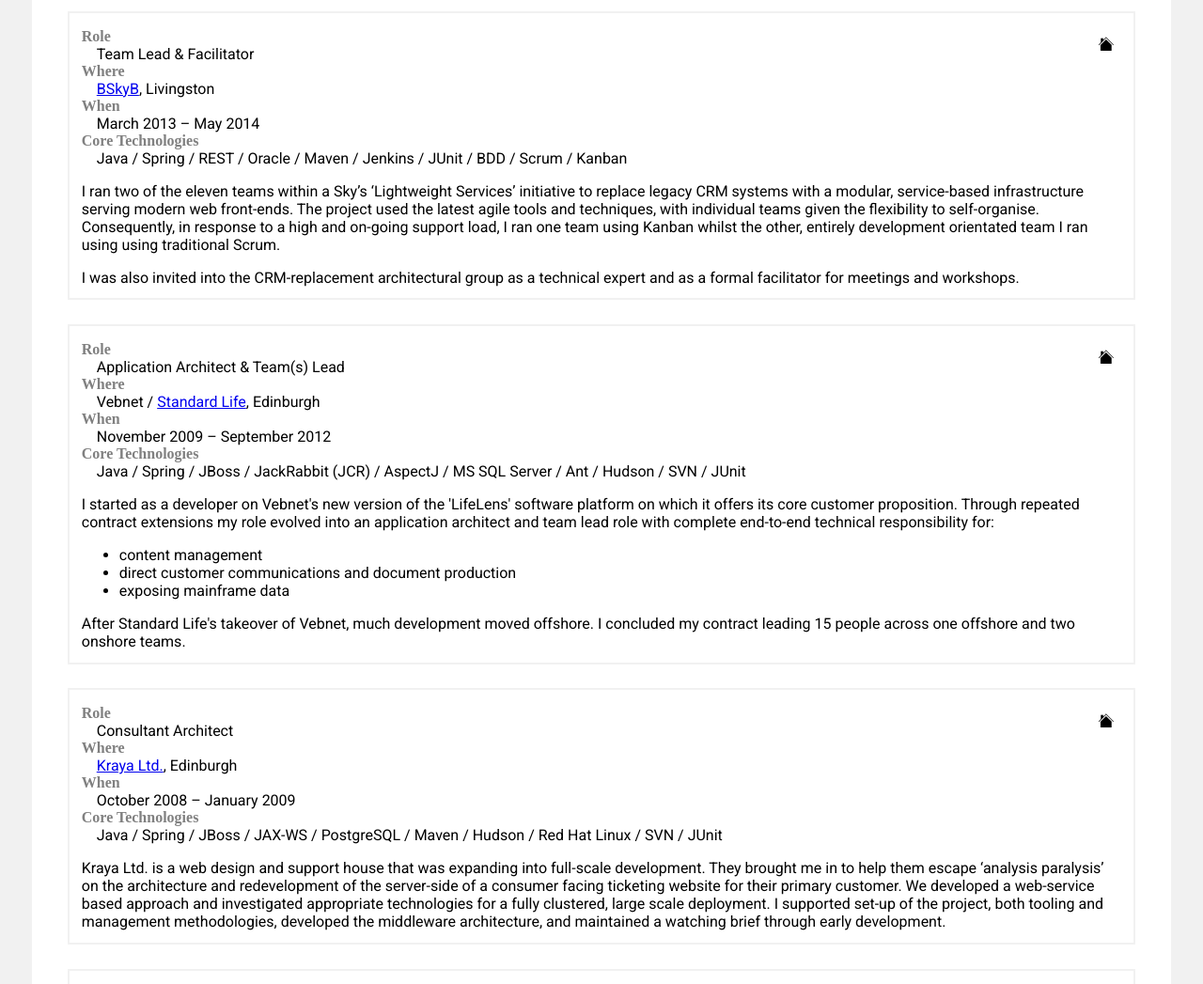
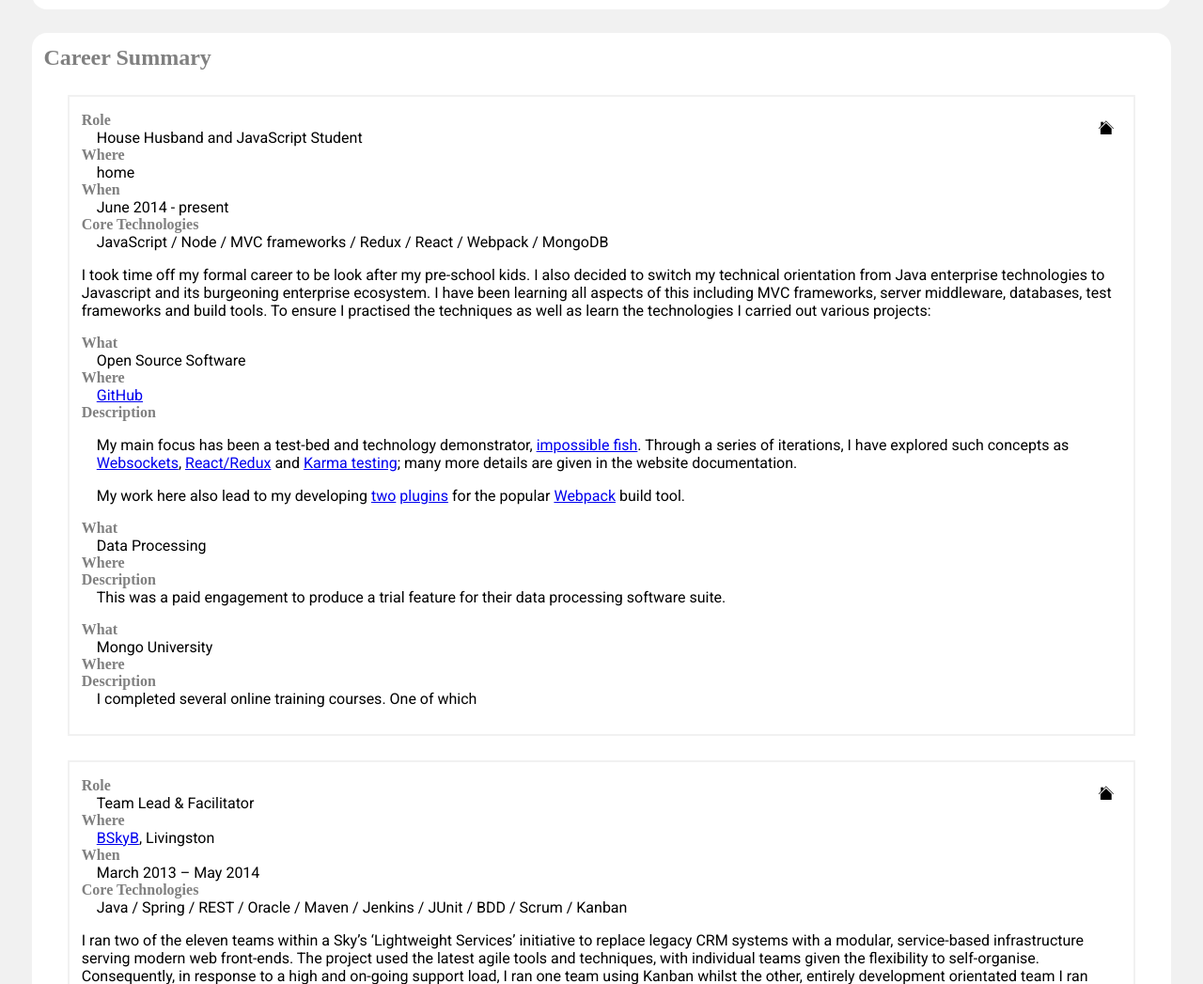
Before and after one commit to numical/numical-website, a plain HTML site: page cv/cv.html in a window 1280 px wide. Shown: the part 1638-2685 px from the top of the page at 94% size. Drawn offline with Linux system fonts and the light colour scheme.

Commit message:
new cv content

```diff
--- a/cv/cv.html
+++ b/cv/cv.html
@@ -28,6 +28,7 @@
       <li><a href="#detailed_technical_skills">Detailed Technical Skills</a></li>
       <li><a href="#career_summary">Career Summary</a></li>
         <ol>
+          <li><a href="#dad">House Husband & JavaScript Student</a></li>
           <li><a href="#sky">Team Lead & Facilitator, BSkyB<a></li>
           <li><a href="#vebnet">Application Architect, Vebnet/Standard Life</a></li>
           <li><a href="#kraya">Consultant Architect, Kraya</a></li>
@@ -43,10 +44,12 @@
 
   <section id="profile">
     <h2>Profile<a href="#banner"><img src="home.png" alt="return to Contents"/></a></h2>
-<p>I am a rounded, commercially orientated technical architect and team lead with over 19 years experience of the business of software development in a wide range of different industries.
-I have architected systems, led technical development teams onshore and offshore, and project managed.  My core technical skills are enterprise open-source technologies in Java and JavaScript.  I have applied these under project management methodologies ranging from traditional waterfall, through DSDM to modern agile approaches such as Scrum and XP.</p>
+<p>I am a rounded, commercially orientated technical architect and team lead with over 20 years experience of the business of software development in a wide range of different industries.</p>
+<p>I have architected systems, led technical development teams onshore and offshore, and project managed.</p>
+<p>My core technical skills are enterprise open-source technologies in Java and JavaScript.  I have applied these to all levels of the stack from User Interface to Database and under project management methodologies ranging from traditional waterfall, through DSDM to modern agile approaches such as Scrum and XP.</p>
 <p>In addition to my technical skills, I regard as core competences the soft skills of listening hard, communicating well, and motivating others.  I work particularly well at the interface between business and technology. My principle concern is delivery.</p>
-<p>After a two-year break being a Dad, I am looking to return to the industry as a full-stack Javascript engineer.</p>
+<p>After a two-year break being a Dad, I am looking to return to the industry as a full-stack
+Javascript engineer, a role for which my experiece and skills make me ideally suited.</p>
   </section>
 
   <section id="personal_details" class="vcard">
@@ -143,6 +146,70 @@ I have architected systems, led technical development teams onshore and offshore
 
   <section id="career_summary">
     <h2> Career Summary</h2>
+
+    <section id="dad">
+      <dl><a href="#banner"><img src="home.png" alt="return to Contents"/></a></h2>
+        <dt>Role</dt>
+        <dd>House Husband and JavaScript Student</dd>
+        <dt>Where</dt>
+        <dd>home</dd>
+        <dt>When</dt>
+        <dd>June 2014 - present</dd>
+        <dt>Core Technologies</dd>
+        <dd>JavaScript / Node / MVC frameworks / Redux / React / Webpack / MongoDB</dd>
+      </dl>
+      <section>
+        <p>I took time off my formal career to be look after my pre-school kids.  I
+        also decided to switch my technical orientation from Java enterprise technologies to
+        Javascript and its burgeoning enterprise ecosystem.  I have been learning all aspects of
+        this including MVC frameworks, server middleware, databases, test frameworks and build
+        tools.  To ensure I practised the techniques as well as learn the technologies I carried out
+        various projects:
+        <dl class="example-engagement">
+          <dt>What</dt>
+          <dd>Open Source Software</dd>
+          <dt>Where</dt>
+          <dd><a href="https://github.com/numical">GitHub</a></dd>
+          <dt>Description</dd>
+          <dd>
+          <p>
+          My main focus has been a test-bed and technology demonstrator,
+          <a href="www.impossiblefish.com">impossible fish</a>. Through a series of iterations, I
+          have explored such concepts as <a
+             href="https://developer.mozilla.org/en-US/docs/Web/API/WebSockets_API">Websockets</a>,
+          <a href="http://redux.js.org/docs/basics/UsageWithReact.html">React/Redux</a> and
+           <a href="https://karma-runner.github.io/1.0/index.html">Karma testing</a>; many more
+          details are given in the website documentation.</p>
+          <p>My work here also lead to my developing <a
+              href="https://github.com/numical/script-ext-html-webpack-plugin">two</a> <a
+              href="https://github.com/numical/style-ext-html-webpack-plugin">plugins</a> for the popular <a
+             href="https://webpack.github.io/docs/">Webpack</a> build tool.</p>
+          </dd>
+        </dl>
+        <dl class="example-engagement">
+          <dt>What</dt>
+          <dd>Data Processing</dd>
+          <dt>Where</dt>
+          <dd><a href=""></a></dd>
+          <dt>Description</dd>
+          <dd>
+          This was a paid engagement to produce a trial feature for their data processing software
+          suite.
+          </dd>
+        </dl>
+        <dl class="example-engagement">
+          <dt>What</dt>
+          <dd>Mongo University</dd>
+          <dt>Where</dt>
+          <dd><a href=""></a></dd>
+          <dt>Description</dd>
+          <dd>
+          I completed several online training courses.  One of which
+          </dd>
+        </dl>
+
+      </section>
+    </section>
 
     <section id="sky">
       <dl><a href="#banner"><img src="home.png" alt="return to Contents"/></a></h2>
```
